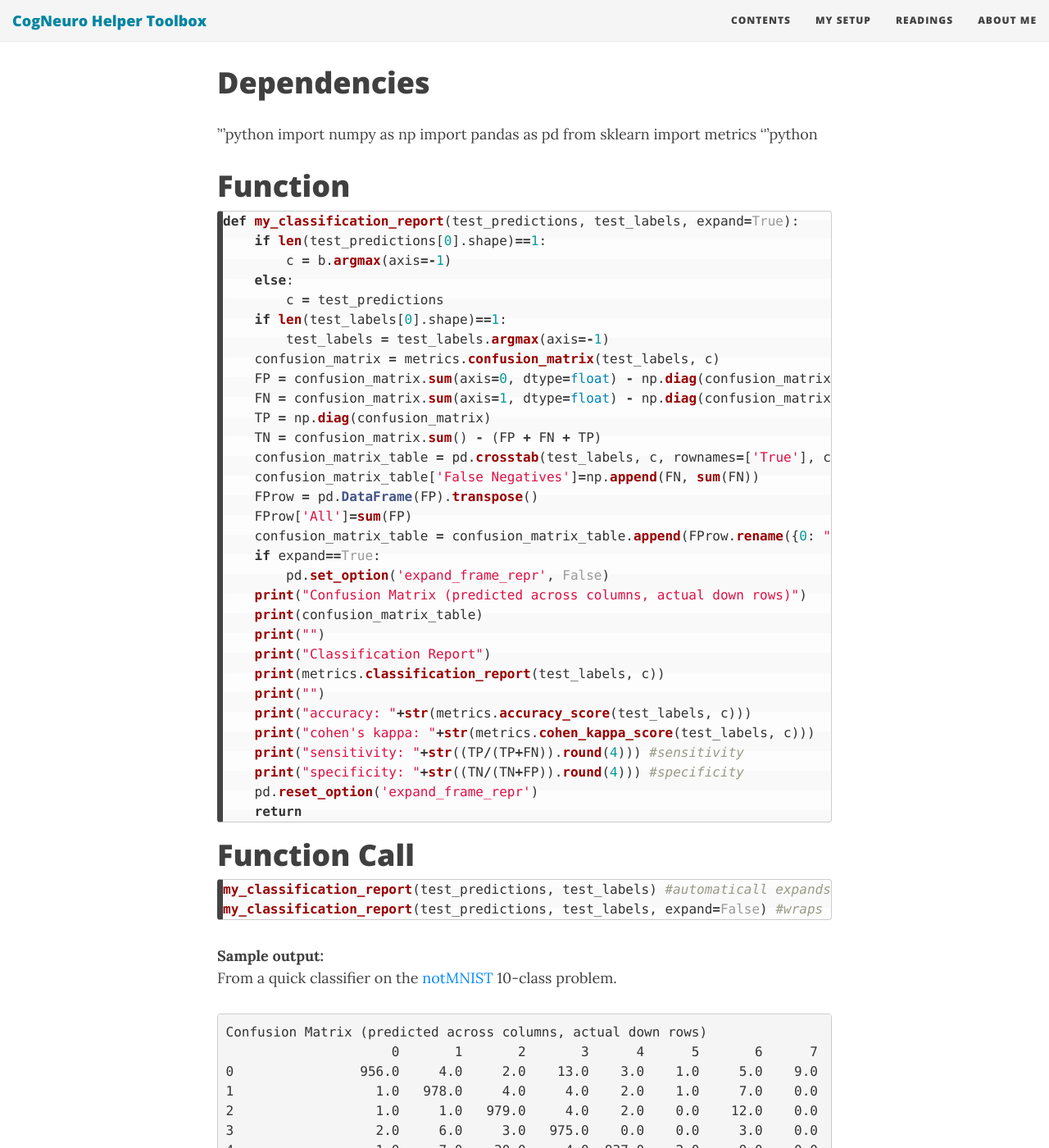
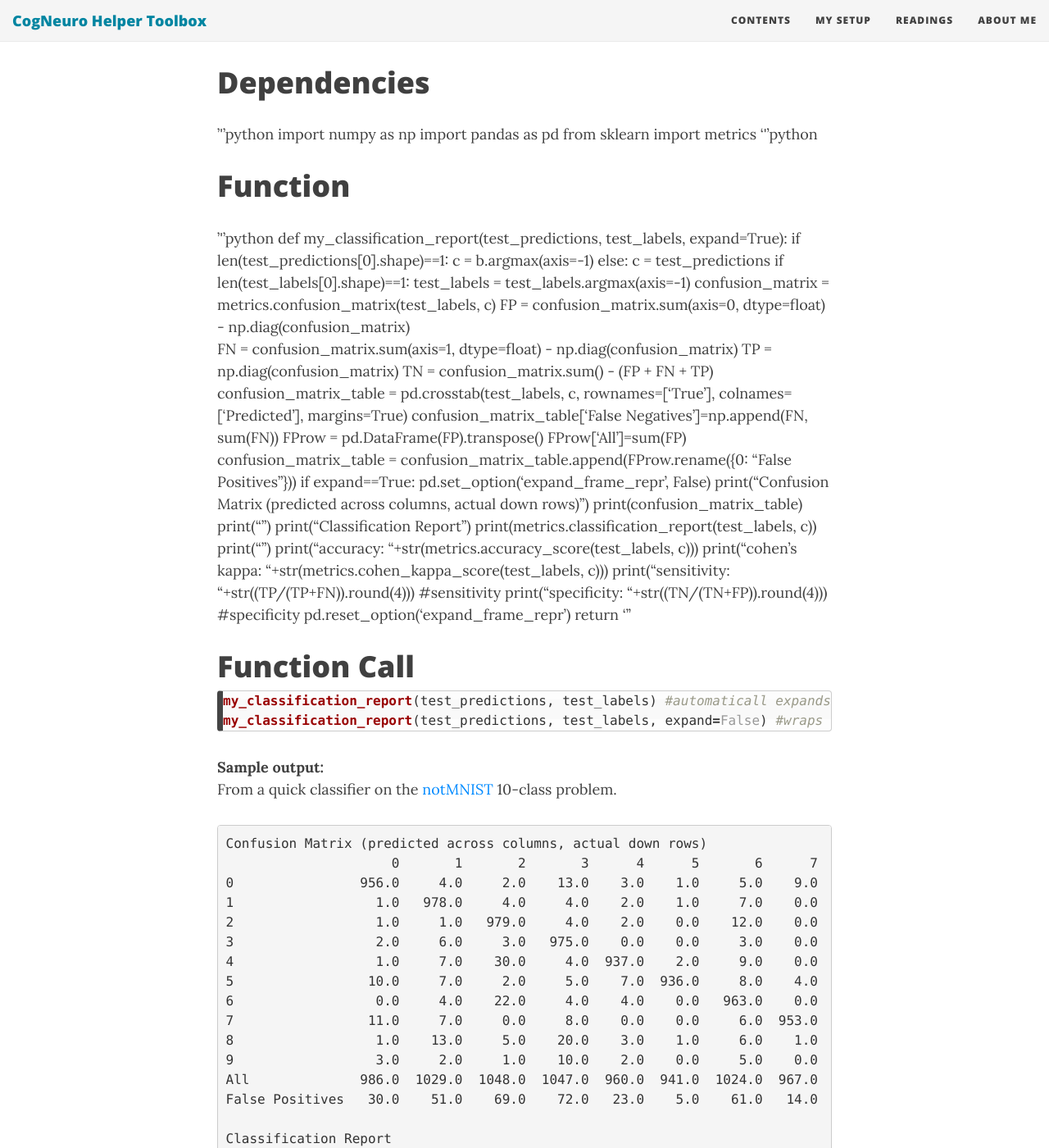
Before and after one commit to ndelaneybusch/Cogneuro_helpers, a Jekyll site: the page built from _analysis/classification_report.md, in a window 1280 px wide and 1400 px high, scrolled down 652 px. Shown: the whole window at 82% size. Built offline with Jekyll 4.4.1, drawn with Linux system fonts in a browser that asks for light colours; nearby versions of some CDN libraries.

Commit message:
Update classification_report.md

```diff
--- a/_analysis/classification_report.md
+++ b/_analysis/classification_report.md
@@ -12,7 +12,7 @@ from sklearn import metrics
 '''python
 
 # Function
-{% highlight Python %}
+'''python
 def my_classification_report(test_predictions, test_labels, expand=True):
     if len(test_predictions[0].shape)==1:
         c = b.argmax(axis=-1)
@@ -44,7 +44,7 @@ def my_classification_report(test_predictions, test_labels, expand=True):
     print("specificity: "+str((TN/(TN+FP)).round(4))) #specificity
     pd.reset_option('expand_frame_repr')
     return
-{% endhighlight %}
+'''
 
 # Function Call
 {% highlight Python %}
```
